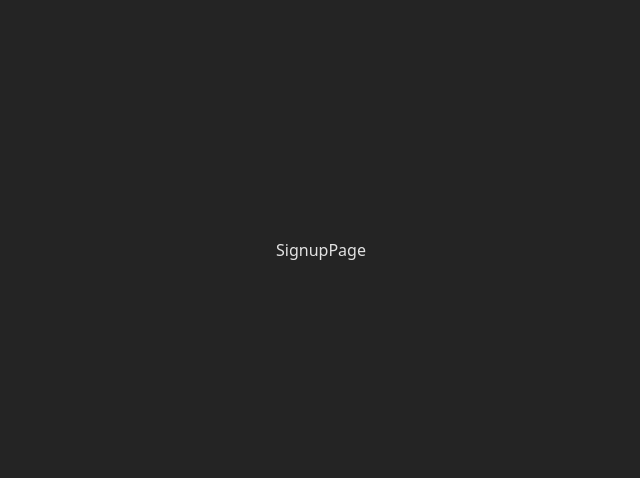
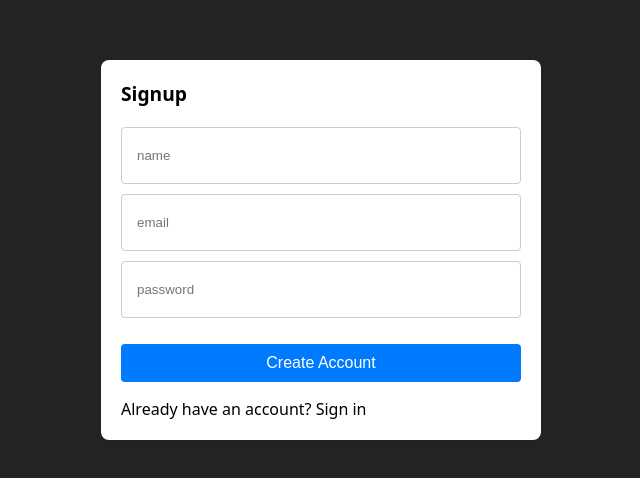
Before and after one commit to robincajas12/patrones_grupal_frontend, a React (Vite) app: page /auth/signup in a window 1280 px wide. Shown: the part 150-628 px from the top of the page, without its empty margins (319-959 px from the left). Built offline with nearby package versions, Linux system fonts and the light colour scheme.

Commit message:
signup page added

```diff
--- a/src/auth/pages/SignupPage.tsx
+++ b/src/auth/pages/SignupPage.tsx
@@ -1,5 +1,25 @@
+import { Link } from "react-router-dom"
+
+import { AuthLayout } from "../layout/AuthLayout"
+
 export const SignupPage = () => {
   return (
-    <div>SignupPage</div>
+    <AuthLayout title="Signup">
+      <div className="auth-container">
+        <form className="auth-form">
+          <input type="text" id="name" name="name" placeholder="name" required />
+          <input type="email" id="email" name="email" placeholder="email" required />
+          <input type="password" id="password" name="password" placeholder="password" required />
+
+          <div className="auth-buttons">
+            <button type="submit">Create Account</button>
+          </div>
+        </form>
+
+        <div className="auth-footer">
+          <Link className="auth-footer-link" to="/auth/signin">Already have an account? Sign in</Link>
+        </div>
+      </div>
+    </AuthLayout>
   )
 }
```
